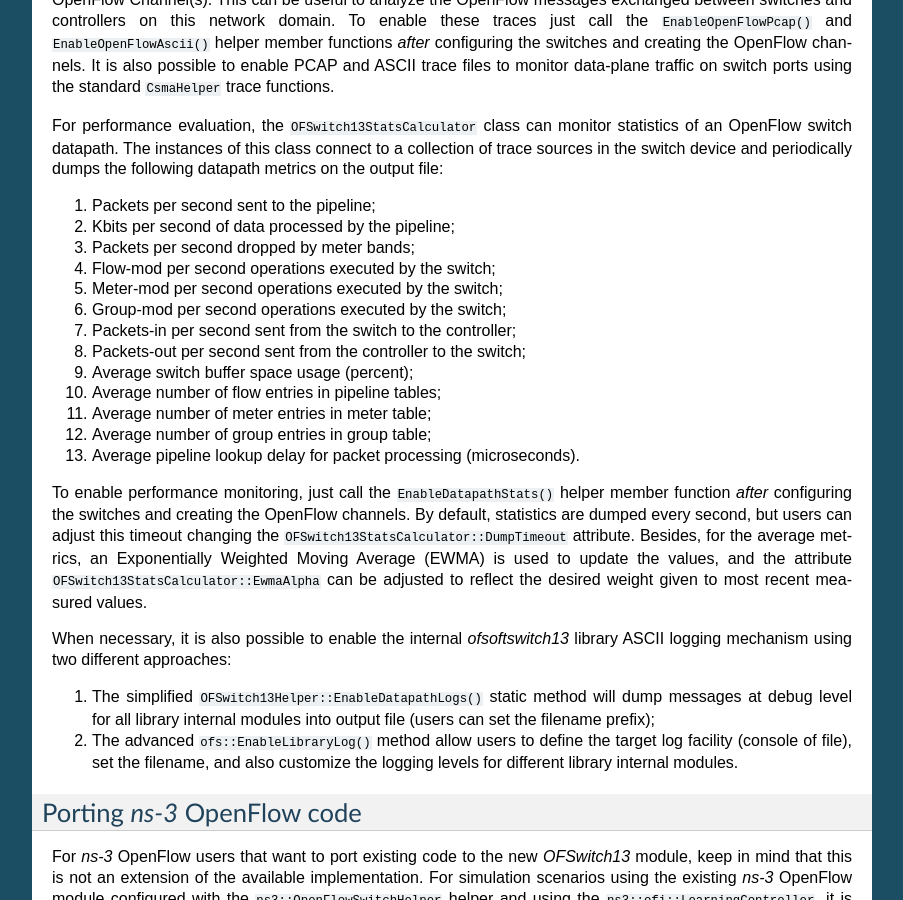
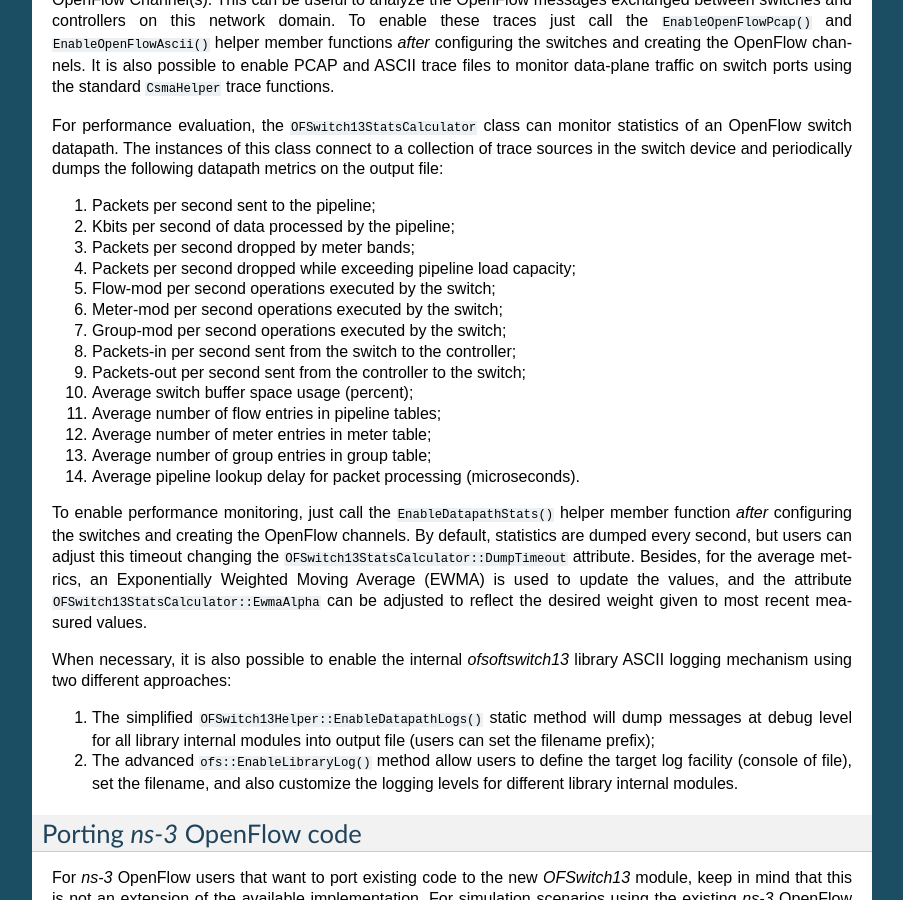
Before and after one commit to ljerezchaves/ofswitch13, a Sphinx documentation site: the page built from doc/source/ofswitch13-usage.rst, in a window 1280 px wide and 900 px high, scrolled down 6153 px. Shown: the whole window, without its empty margins (198-1101 px from the left). Built offline with Sphinx 7.4.7, drawn with Linux system fonts in a browser that asks for light colours; formulas are drawn with MathJax 3.

Commit message:
Including a new trace source for packets dropped by pipeline when exceeding load capacity. This information is now dumped by the OFSwitch13StatsCalculator.

```diff
--- a/doc/source/ofswitch13-usage.rst
+++ b/doc/source/ofswitch13-usage.rst
@@ -427,6 +427,7 @@ the following datapath metrics on the output file:
 #. Packets per second sent to the pipeline;
 #. Kbits per second of data processed by the pipeline;
 #. Packets per second dropped by meter bands;
+#. Packets per second dropped while exceeding pipeline load capacity;
 #. Flow-mod per second operations executed by the switch;
 #. Meter-mod per second operations executed by the switch;
 #. Group-mod per second operations executed by the switch;
```
Also changed, not shown: 5 other files.
